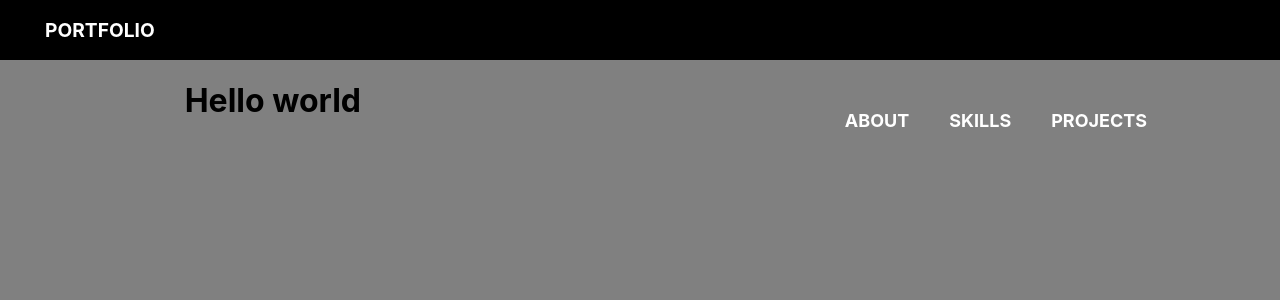
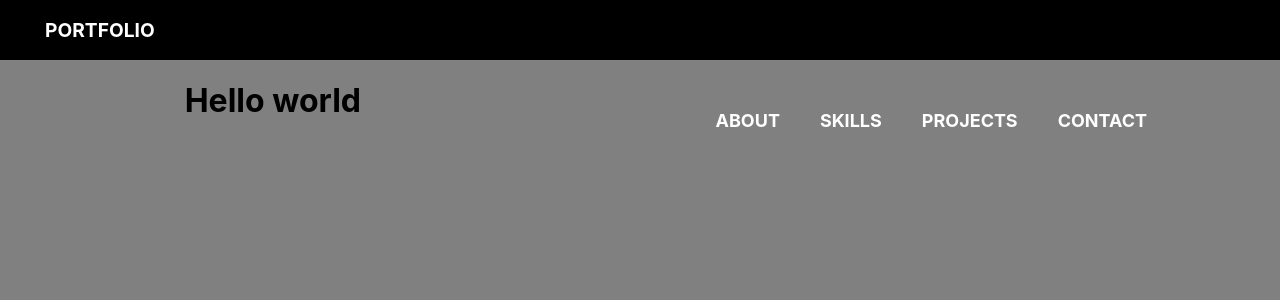
Before and after one commit to Danhayes3008/react-portfolio, a React (Create React App) app: page / in a window 1280 px wide. Shown: the top 300 px of the page. Built offline with nearby package versions, Linux system fonts and the light colour scheme.

Commit message:
added a new list item

```diff
--- a/src/components/navbar/Navbar.js
+++ b/src/components/navbar/Navbar.js
@@ -12,6 +12,7 @@ const Navbar = () => {
           <li><a href="#">about</a></li>
           <li><a href="#">skills</a></li>
           <li><a href="#">projects</a></li>
+          <li><a href="#">contact</a></li>
         </ul>
       </div>
     </nav>
```
